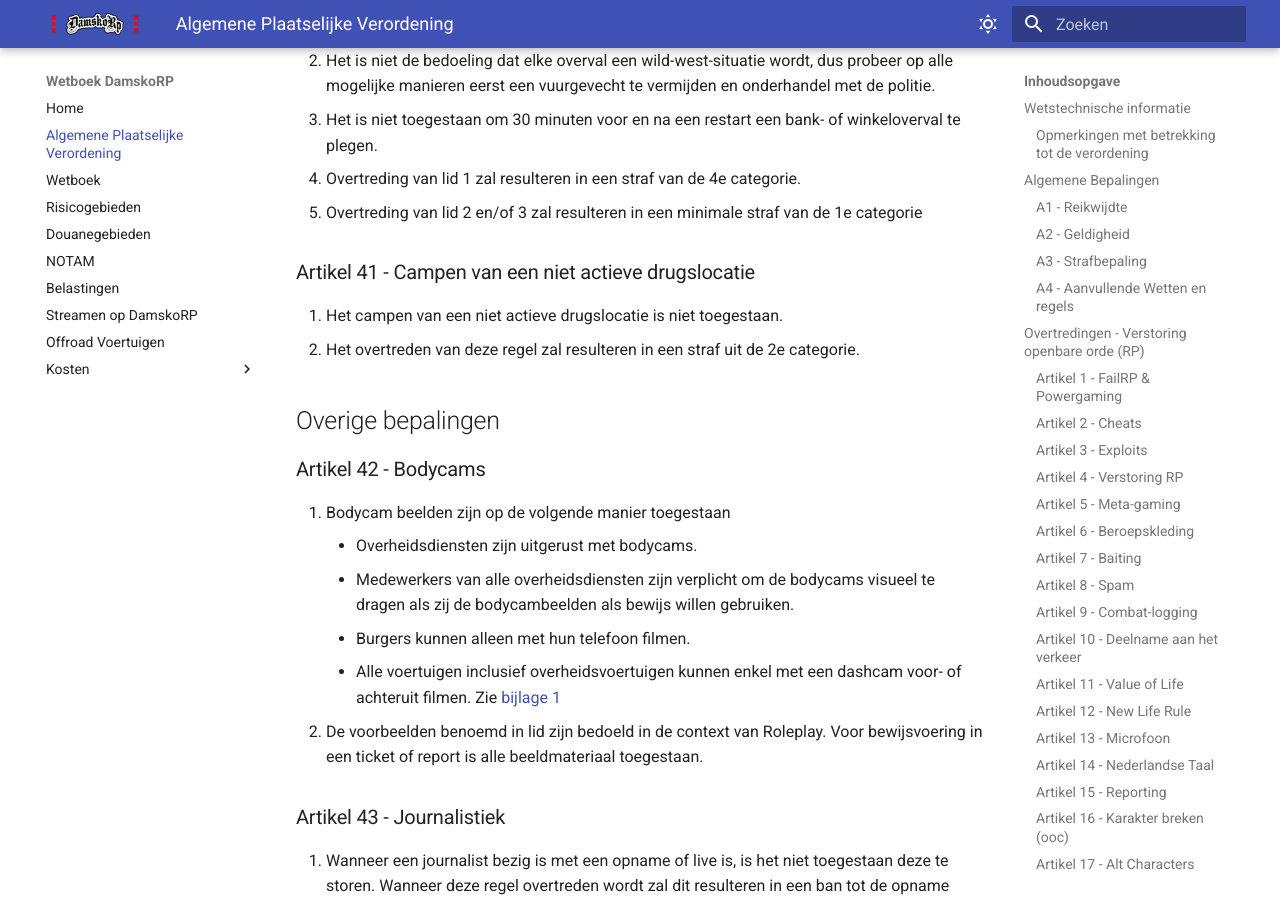
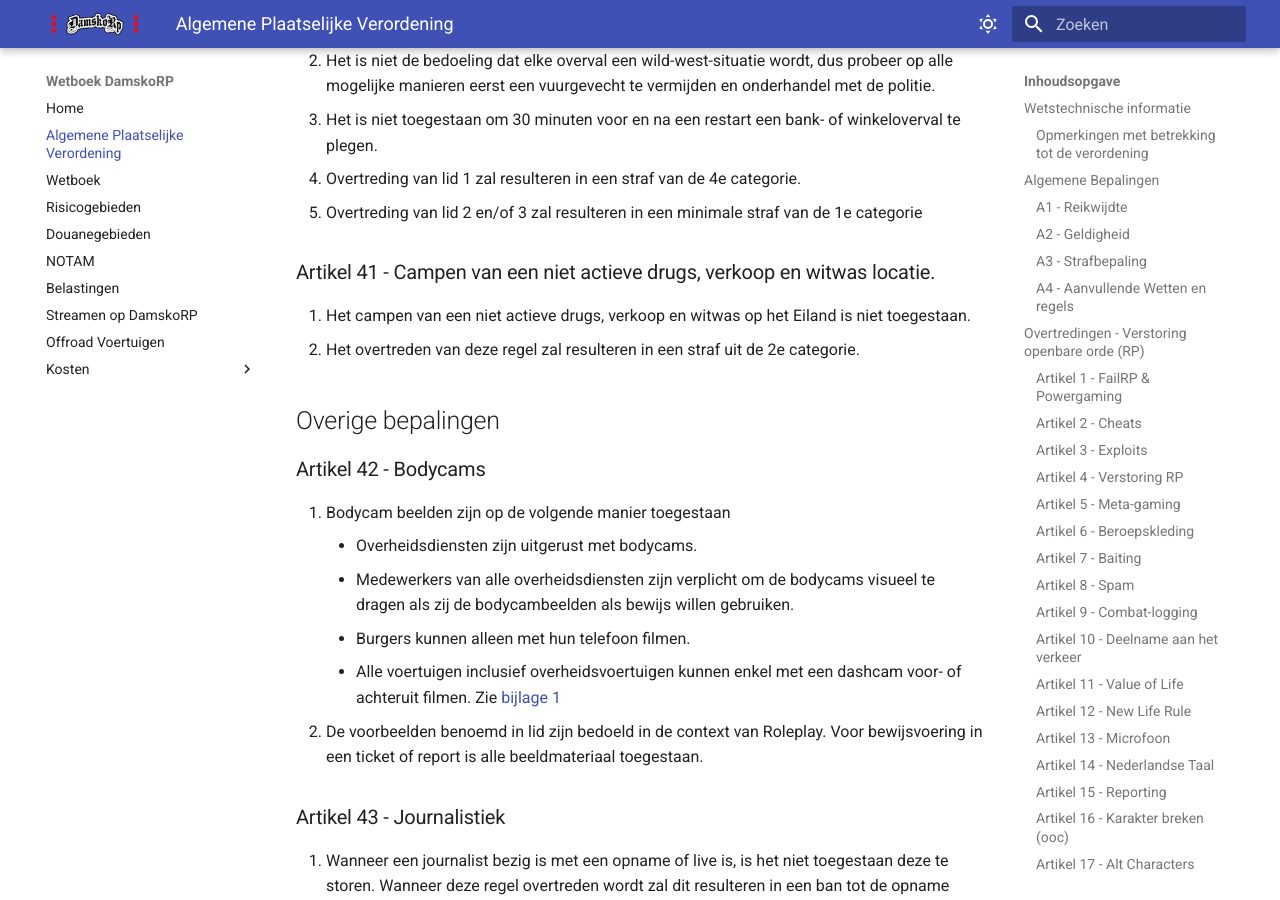
Before and after one commit to hoxsec/damsko-regels, an MkDocs documentation site: the page built from docs/apv.md, in a window 1280 px wide and 900 px high, scrolled down 19884 px. Built offline with MkDocs 1.6.1 and Material for MkDocs 9.7.7, drawn with Linux system fonts in a browser that asks for light colours.

Commit message:
Update apv.md

```diff
--- a/docs/apv.md
+++ b/docs/apv.md
@@ -426,9 +426,9 @@ De overtreding beschreven in lid 1 staat bekend als “spam”
 5. Overtreding van lid 1 zal resulteren in een straf van de 4e categorie.
 7. Overtreding van lid 2 en/of 3 zal resulteren in een minimale straf van de 1e categorie
 
-### Artikel 41 - Campen van een niet actieve drugslocatie
+### Artikel 41 - Campen van een niet actieve drugs, verkoop en witwas locatie.
 
-1. Het campen van een niet actieve drugslocatie is niet toegestaan.
+1. Het campen van een niet actieve drugs, verkoop en witwas op het Eiland is niet toegestaan.
 2. Het overtreden van deze regel zal resulteren in een straf uit de 2e categorie.
 
 ## Overige bepalingen
```
